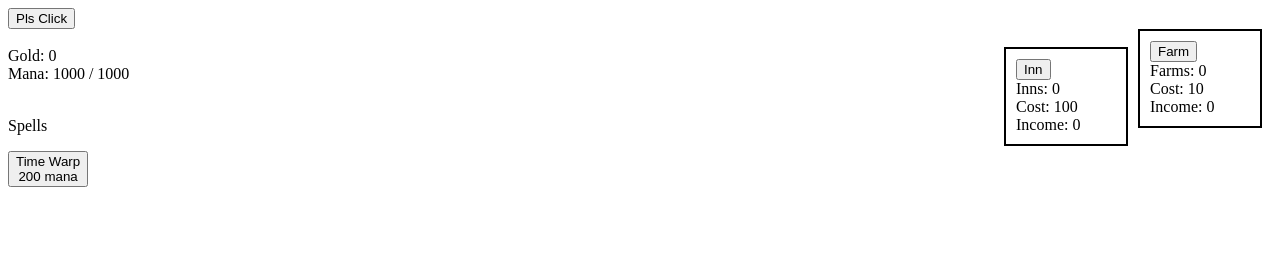
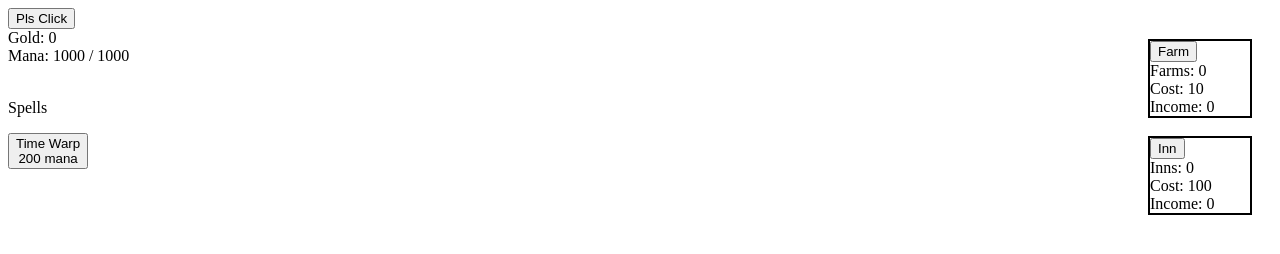
Before and after one commit to 6000j/Idle-Game-6000j, a plain HTML site: page index.html in a window 1280 px wide. Drawn offline with Linux system fonts and the light colour scheme.

```diff
--- a/index.html
+++ b/index.html
@@ -8,6 +8,7 @@
 <body>
 <button onClick="goldClick(1)"> Pls Click </button>
 <br />
+<div class="BuildList" style="float: right;">
 	<article class="building">
 		<button onClick="buyFarm()"> Farm </button>
 		<br />
@@ -25,6 +26,7 @@ Inns: <span id="inns">0</span><br />
 		Cost: <span id="innCost">100</span><br />
 		Income: <span id="innProd"></span>
 	</article>
+</div>
 Gold: <span id="gold"></span>
 <br />
 Mana: <span id="currentMana"></span> / <span id="maxMana"></span>
--- a/interface.css
+++ b/interface.css
@@ -1,8 +1,9 @@
 article.building {
 	border: 2px solid black;
 	width: 100px;
-	right: 0px;
-	float: right;
+
+}
+div.BuildList {
 	margin-right: 10px;
 	padding: 10px;
 }
```
Also changed, not shown: main.js (line endings or trailing spaces). Lines whose indentation alone changed are shown as unchanged.
